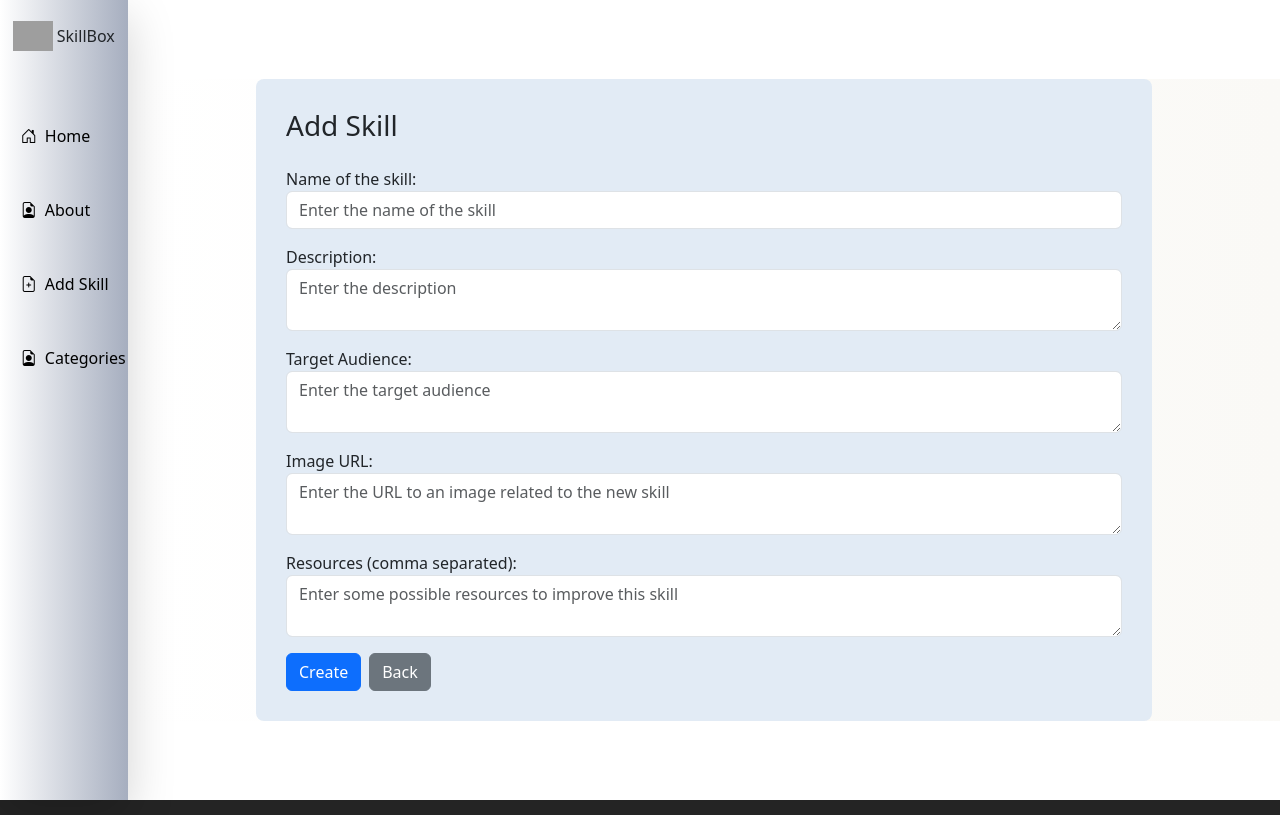
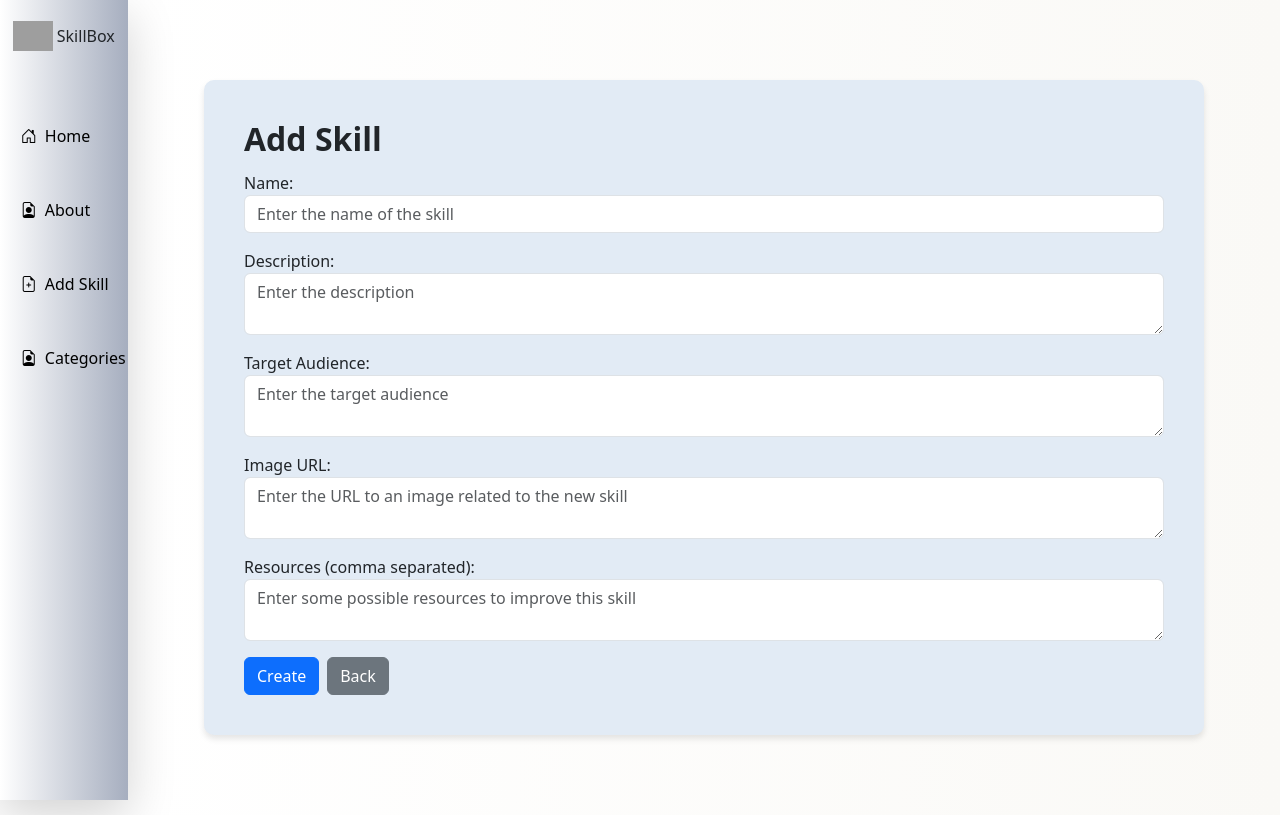
Before and after one commit to New-Skill-App/New-skill-app-2, a React (Vite) app: page /skills/create in a window 1280 px wide. Built offline with nearby package versions, Linux system fonts and the light colour scheme; grey boxes are pictures that could not be loaded.

Commit message:
update layout edit skill page

```diff
--- a/src/components/functionalities/CreateSkill.jsx
+++ b/src/components/functionalities/CreateSkill.jsx
@@ -30,31 +30,16 @@ function CreateSkill({ dataLink }) {
     };
 
     return (
-        <div className="d-flex flex-column align-items-center 100vh"
-            style={{
-                width: "90vw",
-                marginLeft: "10vw",
-                background: "linear-gradient(to right, #FFFFFF, #FAF9F6)"
-            }}>
-            <div className="d-flex flex-row flex-wrap justify-content-center align-items-center"
-                style={{
-                    width: "70vw",
-                    height: "auto",
-                    backgroundColor: "#E2EBF5",
-                    padding: "20px",
-                    borderRadius: "8px",
-                }}>
+        <div className="skill-details-container">
 
-                <div className="d-flex flex-column"
-                    style={{
-                        width: "100%",
-                        padding: "10px"
-                    }}>
-                    <h3 className="mb-4">Add Skill</h3>
+            <div className="add-skill-details-card">
+
+                <div className="add-skill-info-container">
+                    <h3 className="skill-title">Add Skill</h3>
 
                     <form onSubmit={handleSubmit}>
                         <div className="form-group mb-3">
-                            <label>Name of the skill:</label>
+                            <label>Name:</label>
                             <input
                                 type="text"
                                 name="name"
--- a/src/components/functionalities/EditSkillPage.jsx
+++ b/src/components/functionalities/EditSkillPage.jsx
@@ -47,39 +47,21 @@ function EditSkillPage({ dataLink }) {
     if (!skill) return <h3>Loading...</h3>;
 
     return (
-        <div className="d-flex flex-column align-items-center 100vh"
-            style={{
-                width: "90vw",
-                marginLeft: "10vw",
-                background: "linear-gradient(to right, #FFFFFF, #FAF9F6)"
-            }}>
+        <div className="skill-details-container">
 
-            <div className="d-flex flex-row flex-wrap justify-content-center align-items-center"
-                style={{
-                    width: "70vw",
-                    height: "auto",
-                    backgroundColor: "#E2EBF5",
-                    padding: "20px",
-                    borderRadius: "8px"
-                }}>
+            <div className="skill-details-card">
 
-                <div className="d-flex flex-column align-items-center"
-                    style={{
-                        width: "40%",
-                        height: "100%"
-                    }}>
-                    <h2>Edit Skill: {name}</h2>
-                    {imageURL && <img src={imageURL} alt={name} style={{ maxWidth: "100%", borderRadius: "8px" }} />}
+                <div className="skill-image-title-container">
+                    <h2 className="skill-title">
+                        Edit Skill:</h2>
+
+                    {imageURL && <img src={imageURL} alt={name} className="skill-image" />}
                 </div>
 
-                <div className="d-flex flex-column justify-content-left"
-                    style={{
-                        width: "50%",
-                        padding: "10px"
-                    }}>
+                <div className="skill-info-container">
                     <form onSubmit={handleSubmit}>
                         <div className="form-group">
-                            <label>Name of the skill:</label>
+                            <label> Skill Name:</label>
                             <input
                                 type="text"
                                 value={name}
@@ -124,11 +106,13 @@ function EditSkillPage({ dataLink }) {
                                 className="form-control"
                             />
                         </div>
+                        <div className="save-btn-container">
+                            <button type="submit" className="btn btn-primary m-2">Save Changes</button>
+                        </div>
+                    </form>
 
-                        <button type="submit" className="btn btn-primary mt-3">Save Changes</button>
-            </form>
-        </div>
-        </div>
+                </div>
+            </div>
         </div>
     )
 }
--- a/src/index.css
+++ b/src/index.css
@@ -302,15 +302,12 @@ buttonn:focus-visible {
   font-size: 1rem;
 }
 
-.edit-btn-container {
+.edit-btn-container, .save-btn-container{
   display: flex;
   justify-content: center;
   width: 100%;
 }
 
-.edit-btn {
-  margin: 1rem;
-}
 
 .back-btn-container {
   display: flex;
@@ -323,3 +320,29 @@ buttonn:focus-visible {
   margin: 1rem;
   justify-content: center;
 }
+
+/*CREATE SKILL PAGE*/
+
+.add-skill-details-card{
+  width: 1000px;
+  height: auto;
+  margin: 10vh;
+  background-color: #E2EBF5;
+  display: flex;
+  flex-wrap: wrap;
+  justify-content: center;
+  align-items: center;
+  padding: 20px;
+  border-radius: 10px;
+  box-shadow: 0 4px 6px rgba(0, 0, 0, 0.1);
+}
+
+.add-skill-info-container {
+  width: 100%;
+  height: 100%;
+  display: flex;
+  flex-direction: column;
+  justify-content: flex-start;
+  padding: 20px;
+  gap: 5px;
+}
```
